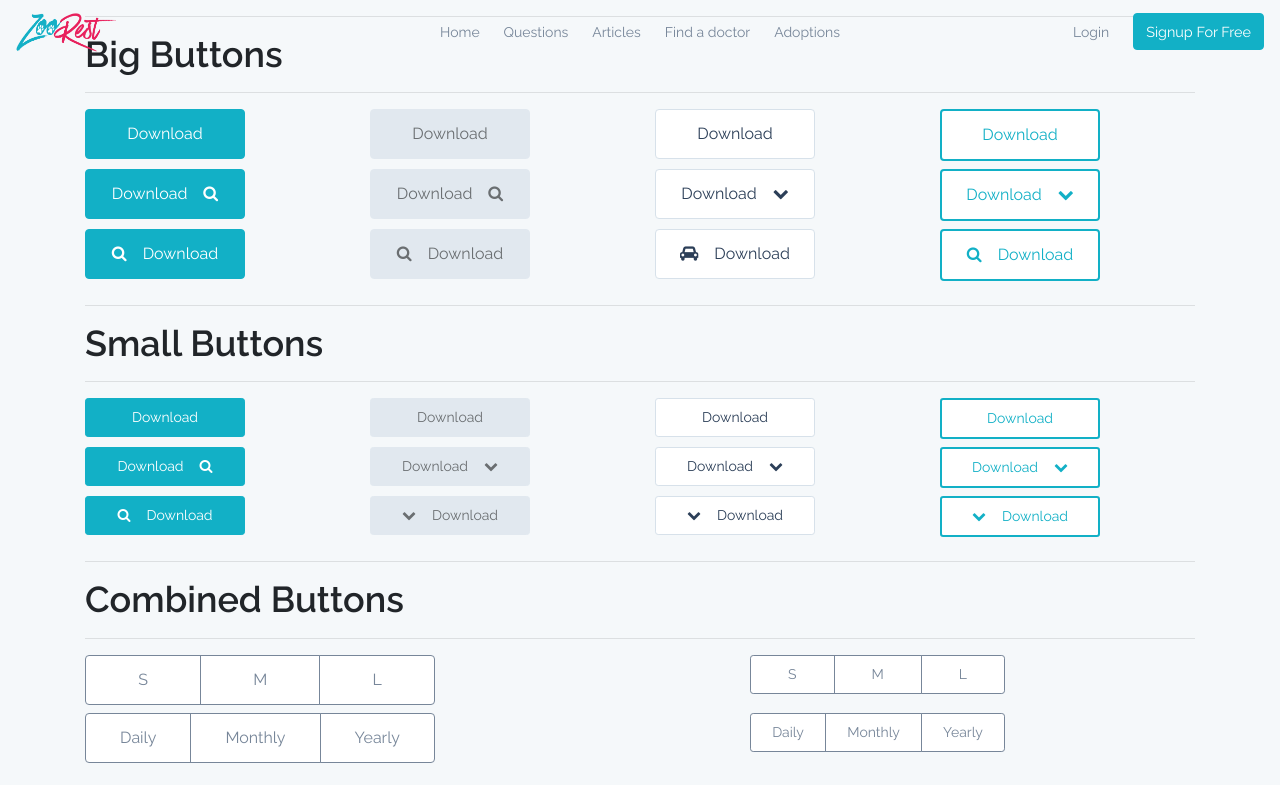
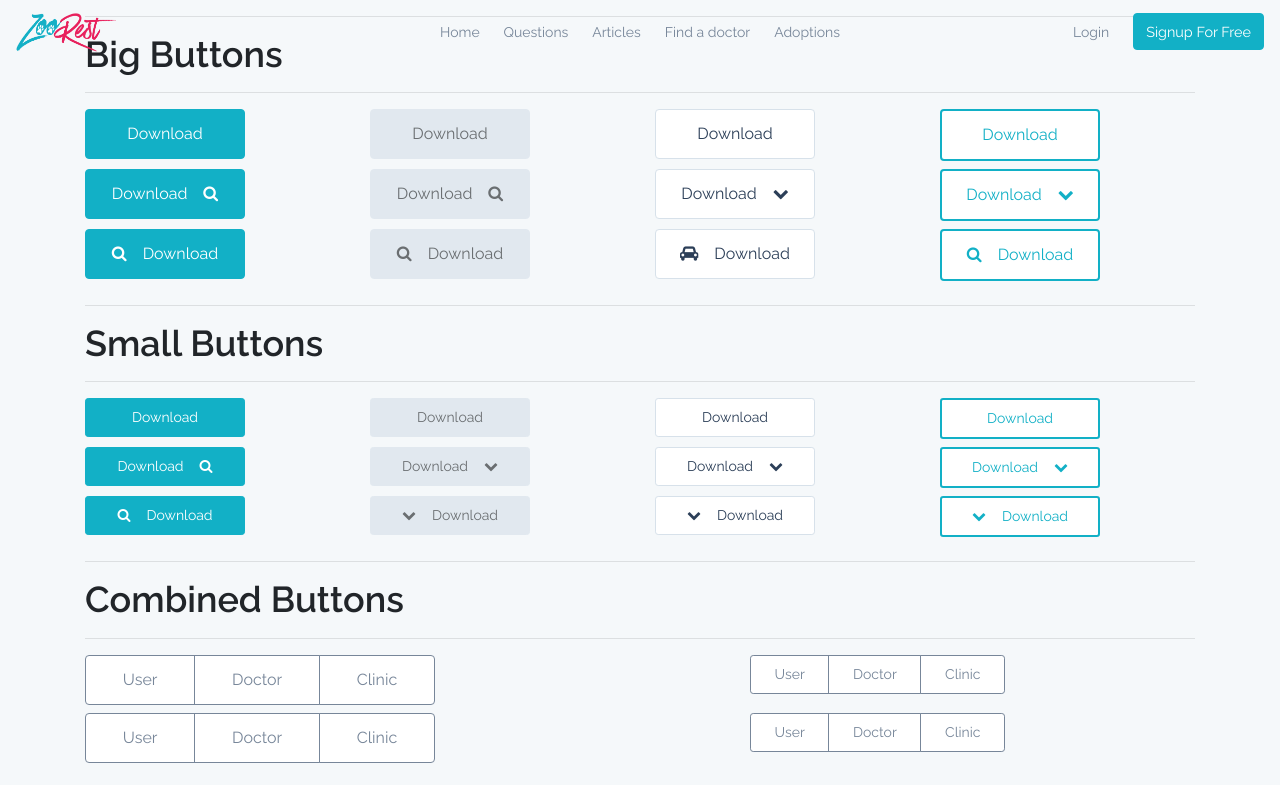
Before and after one commit to eng-mahmoud-adel/Zoorest-React.js, a React (Create React App) app: page /about in a window 1280 px wide. Shown: the top 785 px of the page. Built offline with nearby package versions, Linux system fonts and the light colour scheme.

Commit message:
activating tabs in signup-form https://trello.com/c/6WdA9VYT/

```diff
--- a/src/components/Buttons/CombinedButtons/Size.js
+++ b/src/components/Buttons/CombinedButtons/Size.js
@@ -1,11 +1,13 @@
 import React, { useState } from 'react';
 
 const Size = (props) => {
+    const [user, setUser] = useState(["user", "doctor", "clinic"]);
+
     return (
         <div className={props.size + " btn-group w-100"} role="group">
-            <button type="button" className="btn btn-info">{props.textOne}</button>
-            <button type="button" className="btn btn-info">{props.textTwo}</button>
-            <button type="button" className="btn btn-info">{props.textThree}</button>
+            {user.map(item => (
+                <button type="button" className="btn btn-info" onClick= {props.showComponent}>{item.charAt(0).toUpperCase() + item.slice(1)}</button>
+            ))}
         </div>
     )
 }
--- a/src/components/Forms/SignUpForm.js
+++ b/src/components/Forms/SignUpForm.js
@@ -9,8 +9,14 @@ import { Formik } from 'formik';
 import * as Yup from 'yup';
 
 const SignUpForm = (props) => {
+
     const handleFormSubmit = (values) => {
         console.log(values);
+    }
+
+    const showComponent = (component) => {
+        // return component;
+        console.log("hi");
     }
 
     return (
@@ -34,7 +40,7 @@ const SignUpForm = (props) => {
                         </div>
                         <h3 className="title text-center mt-3 mb-5 pt-0 font-weight-bold">Sign Up with Us</h3>
                         <div className="my-2 mx-auto col-md-10">
-                            <Size size="btn-group-lg" textOne="User" textTwo="Doctor" textThree="Clinic"/>
+                            <Size size="btn-group-lg" showComponent= {showComponent} />
                         </div>
                         <div className="row justify-content-center">
                             <div className="my-3 col-md-10">
@@ -67,7 +73,10 @@ const SignUpForm = (props) => {
                                 <BasicInput className= {`basic-input ${values.confirmPassword == "" ? "" : (!errors.confirmPassword ? "is-valid": "is-invalid")}`} name= "password" type="password" value= {values.confirmPassword} placeholder="password" handleChange= {handleChange} handleBlur= {handleBlur} />
                                 {errors.confirmPassword && touched.confirmPassword && <div style= {{color: "red"}}>{errors.confirmPassword}</div>}
                             </div>
-                            {props.user &&
+
+                            {/* i want to check the value first if doctor or user then it will render the following 2 components */}
+
+                            {showComponent(
                                 <div className= "row justify-content-center w-100">
                                     <div className="mb-3 col-md-5">
                                         <MultiSelect/>
@@ -78,8 +87,13 @@ const SignUpForm = (props) => {
                                     <div className="mb-3 col-md-10">
                                         <MultiSelect/>
                                     </div>
-                            </div>}
-                            {props.doctor &&
+                                </div>
+                                )
+                            }
+
+                            {/* or this */}
+
+                            {/* {showComponent(
                                 <div className= "row justify-content-center w-100">
                                     <div className="mb-3 col-md-5">
                                         <label className= "font-weight-bold">Official doctor name</label>
@@ -100,7 +114,10 @@ const SignUpForm = (props) => {
                                     <div className="mb-3 col-md-10">
                                         <DropFileWithButton/>
                                     </div>
-                            </div>}
+                                </div>
+                                )
+                            } */}
+
                             <div className="mb-4 col-md-9">
                                 <Button text="Sign Up" color="btn btn-info" size="btn-sm" onClick= {handleSubmit} disabled= {!isValid || isSubmitting} />
                             </div>
```
Lines whose indentation alone changed are shown as unchanged.
